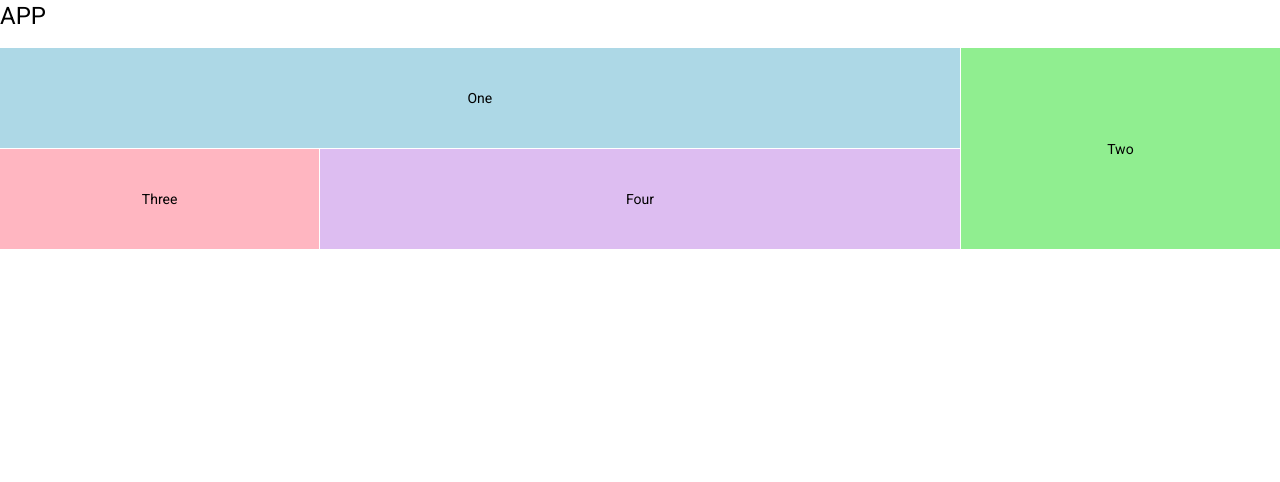
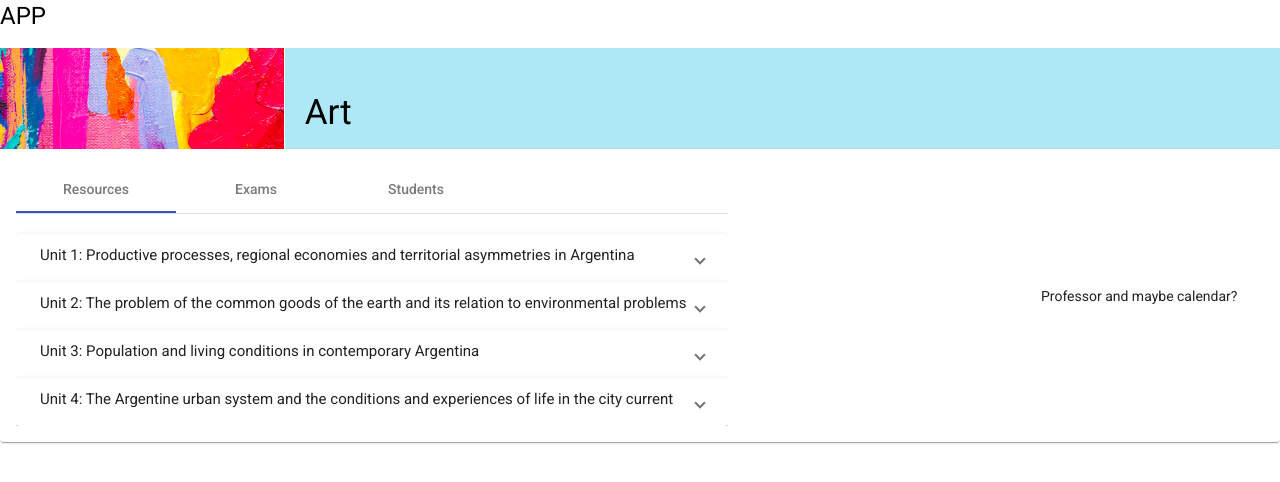
Before and after one commit to fabichazaa/schoolsystem, an Angular app: page /subject/1 in a window 1280 px wide. Shown: the top 482 px of the page. Built offline with nearby package versions, Linux system fonts and the light colour scheme.

Commit message:
Created 'subject' content, not finished. Added tabs and title

```diff
--- a/src/app/components/subject/subject.component.css
+++ b/src/app/components/subject/subject.component.css
@@ -0,0 +1,11 @@
+.subject-title{
+    position: absolute;
+    bottom: 4px;
+    left: 20px;
+    font-size: 2.5em;
+}
+
+.mat-expansion-panel-header h4{
+    margin-top:10px;
+    margin-right:10px;
+}
--- a/src/app/components/subject/subject.component.html
+++ b/src/app/components/subject/subject.component.html
@@ -1,9 +1,81 @@
-<mat-grid-list cols="4" rowHeight="100px">
-    <mat-grid-tile
-        *ngFor="let tile of tiles"
-        [colspan]="tile.cols"
-        [rowspan]="tile.rows"
-        [style.background]="tile.color">
-      {{tile.text}}
-    </mat-grid-tile>
-  </mat-grid-list>
+<mat-grid-list cols="9" rowHeight="50px">
+  <mat-grid-tile
+      [colspan]="2"
+      [rowspan]="2"
+      style="background-image: url({{currentSubject.picture}}); background-size: cover; background-position: center;">
+  </mat-grid-tile>
+  <mat-grid-tile
+      [colspan]="7"
+      [rowspan]="2"
+      [style.background]="'#ade8f4'">
+      <h1 class="subject-title">{{currentSubject.name}}</h1>
+  </mat-grid-tile>
+</mat-grid-list>
+
+<mat-card class="card-demo">
+  <mat-card-content class="large">
+    <div fxLayout="column" fxFill>
+      <div fxLayout fxFlex>
+        <div class="one" fxFlex="80" fxLayoutAlign="left">
+          <mat-tab-group animationDuration="0ms">
+            <mat-tab label="Resources">
+              <br>
+              <mat-accordion>
+                <mat-expansion-panel>
+                  <mat-expansion-panel-header>
+                    <h4><i class="fas fa-xs fa-info-circle"></i>Unit 1: Productive processes, regional economies and territorial asymmetries in Argentina </h4>
+                  </mat-expansion-panel-header>
+                  <ng-template matExpansionPanelContent>
+                    <app-howto-get-started></app-howto-get-started>
+                  </ng-template>
+                </mat-expansion-panel>
+
+                <mat-expansion-panel>
+                  <mat-expansion-panel-header>
+                    <h4><i class="fas fa-xs fa-info-circle"></i>Unit 2: The problem of the common goods of the earth and its relation to environmental problems</h4>
+                  </mat-expansion-panel-header>
+                  <ng-template matExpansionPanelContent>
+                    <app-howto-save></app-howto-save>
+                  </ng-template>
+                </mat-expansion-panel>
+
+                <mat-expansion-panel>
+                  <mat-expansion-panel-header>
+                    <h4><i class="fas fa-xs fa-info-circle"></i>Unit 3: Population and living conditions in contemporary Argentina</h4>
+                  </mat-expansion-panel-header>
+                  <ng-template matExpansionPanelContent>
+                    <app-howto-search></app-howto-search>
+                  </ng-template>
+                </mat-expansion-panel>
+
+                <mat-expansion-panel>
+                  <mat-expansion-panel-header>
+                    <h4><i class="fas fa-xs fa-info-circle"></i>Unit 4: The Argentine urban system and the conditions and experiences of life in the city
+                      current</h4>
+                  </mat-expansion-panel-header>
+                  <ng-template matExpansionPanelContent>
+                    <app-howto-bookmarklets></app-howto-bookmarklets>
+                  </ng-template>
+                </mat-expansion-panel>
+
+
+              </mat-accordion>
+            </mat-tab>
+
+
+
+
+
+
+            <mat-tab label="Exams">Exams</mat-tab>
+            <mat-tab label="Students">Students</mat-tab>
+          </mat-tab-group>
+        </div>
+        <div class="two" fxFlex="20" fxLayoutAlign="center center">Professor and maybe calendar?</div>
+      </div>
+    </div>
+  </mat-card-content>
+  <mat-card-footer class="bottomPad">
+    <div class="hint"></div>
+  </mat-card-footer>
+</mat-card>
--- a/src/app/components/subject/subject.component.ts
+++ b/src/app/components/subject/subject.component.ts
@@ -20,10 +20,8 @@ export class SubjectComponent implements OnInit {
 
 
   tiles: Tile[] = [
-    {text: 'One', cols: 3, rows: 1, color: 'lightblue'},
+    {text: 'One', cols: 3, rows: 2, color: 'lightblue'},
     {text: 'Two', cols: 1, rows: 2, color: 'lightgreen'},
-    {text: 'Three', cols: 1, rows: 1, color: 'lightpink'},
-    {text: 'Four', cols: 2, rows: 1, color: '#DDBDF1'},
   ];
 
 
--- a/src/app/components/subjects/subjects.component.css
+++ b/src/app/components/subjects/subjects.component.css
@@ -2,6 +2,14 @@ img {
     height: 130px;
     object-fit: cover;
     object-position: center;
+}
+
+img:hover{
+    opacity: 0.8;
+}
+
+img:active{
+    opacity: 0.6;
 }
 
 .content {
@@ -22,5 +30,5 @@ a{
 }
 
 a:hover{
-
+    color: #0096C7;
 }
--- a/src/app/components/subjects/subjects.component.html
+++ b/src/app/components/subjects/subjects.component.html
@@ -5,10 +5,12 @@
             <mat-card-header style="padding-bottom: 0px;">
                 <div mat-card-avatar style="background-image: url('{{subject.teacher.picture}}');
                 background-size: cover;"></div>
-                <mat-card-title ><a [routerLink]="['/subject/', subject.id]">{{subject.name}}</a></mat-card-title>
+                <mat-card-title>
+                  <a [routerLink]="['/subject/', subject.id]">{{subject.name}}</a>
+                </mat-card-title>
                 <mat-card-subtitle>{{subject.teacher.name}}</mat-card-subtitle>
-              </mat-card-header>
-          <img mat-card-image src="{{subject.picture}}">
+            </mat-card-header>
+              <img style="outline: 0;" [routerLink]="['/subject/', subject.id]" mat-card-image src="{{subject.picture}}">
         </mat-card>
       </div>
     </div>
```
Also changed, not shown: src/app/app.module.ts (+6 -1 lines).
